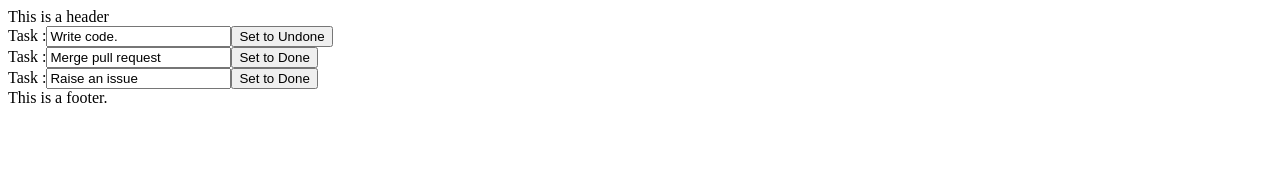
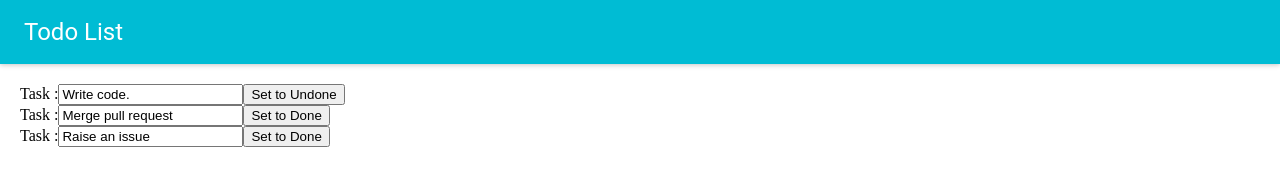
Before and after one commit to kmhigashioka/react-training, a React app: page / in a window 1280 px wide. Built offline with nearby package versions, Linux system fonts and the light colour scheme; what react-tap-event-plugin would draw is missing.

Commit message:
Relayout header

```diff
--- a/app/content.js
+++ b/app/content.js
@@ -1,5 +1,11 @@
 import React from 'react';
 import Todo from './todo';
+
+const styles = {
+  container: {
+    margin: '20px'
+  }
+};
 
 class Content extends React.Component {
 
@@ -31,7 +37,7 @@ class Content extends React.Component {
 
   render() {
     return (
-      <div>
+      <div style={styles.container}>
         {
           this.state.todos
             //.filter(t => {
--- a/app/footer.js
+++ /dev/null
@@ -1,15 +0,0 @@
-import React from 'react';
-
-class Footer extends React.Component {
-
-  render() {
-    return (
-      <footer>
-        This is a footer.
-      </footer>
-    );
-  }
-
-}
-
-export default Footer;
--- a/app/header.js
+++ b/app/header.js
@@ -1,12 +1,13 @@
 import React from 'react';
+import AppBar from 'material-ui/AppBar';
 
 class Header extends React.Component {
 
   render() {
     return (
-      <header>
-        This is a header
-      </header>
+      <AppBar title="Todo List"
+              showMenuIconButton={false}
+              />
     );
   }
 
--- a/app/main.js
+++ b/app/main.js
@@ -2,7 +2,6 @@ import React from 'react';
 
 import Header from './header';
 import Content from './content';
-import Footer from './footer';
 
 class Main extends React.Component {
 
@@ -11,7 +10,6 @@ class Main extends React.Component {
       <div>
         <Header />
         <Content />
-        <Footer />
       </div>
     );
   }
--- a/index.html
+++ b/index.html
@@ -3,7 +3,7 @@
 <head>
 	<meta charset="utf-8" />
 </head>
-<body>
+<body style="margin: 0;">
 	<div id="root">
 	</div>
 	<script src="/bundle.js"></script>
```
